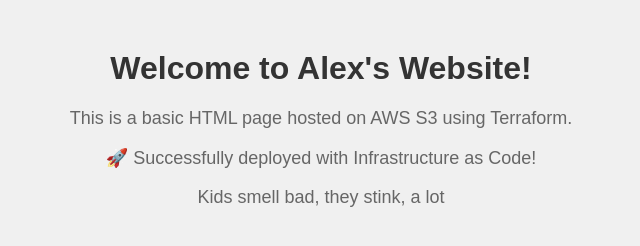
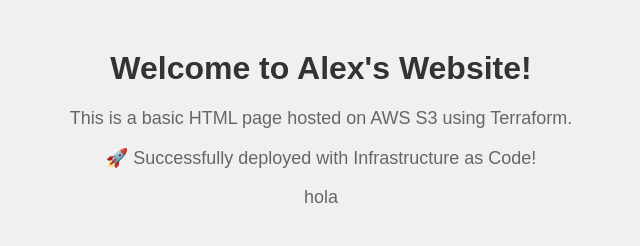
Before and after one commit to AlexVOiceover/CICD, a plain HTML site: page index.html in a window 1280 px wide. Shown: the whole page, without its empty margins (319-959 px from the left). Drawn offline with Linux system fonts and the light colour scheme.

Commit message:
test branch deploy

```diff
--- a/index.html
+++ b/index.html
@@ -24,6 +24,6 @@
     <h1>Welcome to Alex's Website!</h1>
     <p>This is a basic HTML page hosted on AWS S3 using Terraform.</p>
     <p>🚀 Successfully deployed with Infrastructure as Code!</p>
-    <p>Kids smell bad, they stink, a lot</p>
+    <p>hola</p>
 </body>
 </html>
```
Also changed, not shown: 1 other file.
